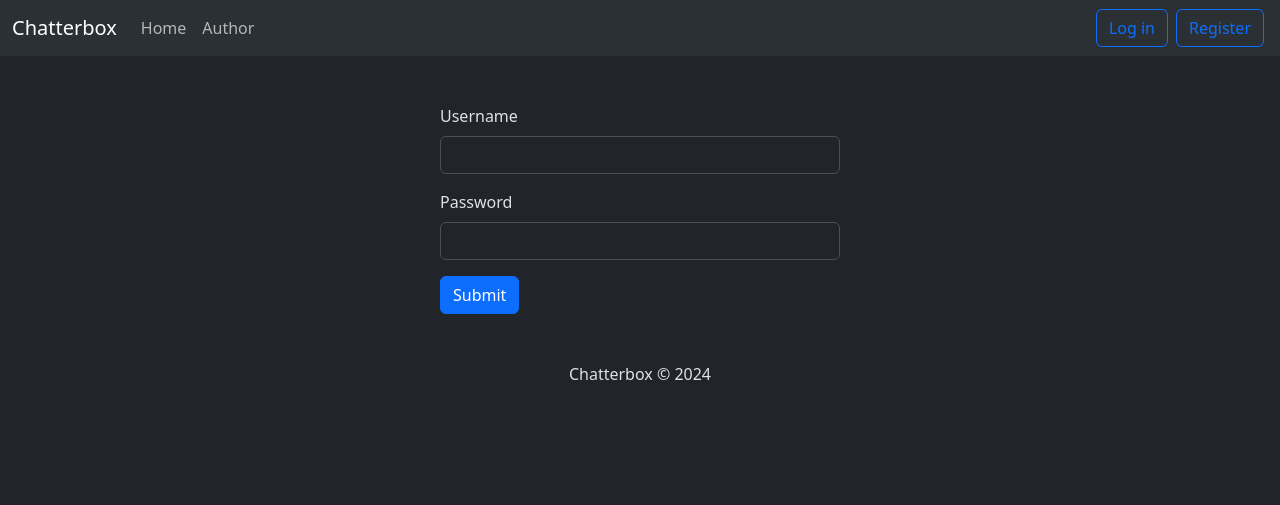
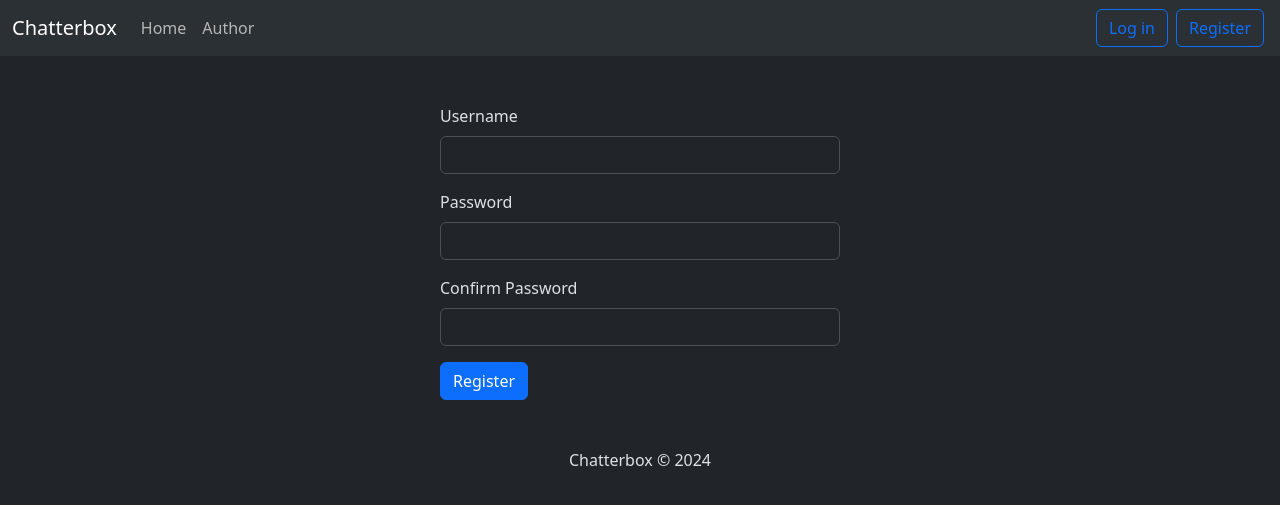
Before and after one commit to Lovsan/chatterbox, a Flask app: page /register in a window 1280 px wide. Shown: the top 505 px of the page. Run offline with Flask 3, Linux system fonts and the light colour scheme.

Commit message:
Add password confirmation and validation to registration process

```diff
--- a/app.py
+++ b/app.py
@@ -56,15 +56,21 @@
             flash("Username and password are required!")
             return redirect("/register")
 
+        # check password length
+        if len(password) < 8:
+            flash("Password must be at least 8 characters long!")
+            return redirect("/register")
+
+        # check password confirmation
+        confirm_password = request.form.get("confirm-password")
+        if password != confirm_password:
+            flash("Passwords do not match!")
+            return redirect("/register")
+
         # check if username already exists
         user = User.query.filter_by(username=username).first()
         if user:
             flash("Username already exists!")
-            return redirect("/register")
-
-        # check password length
-        if len(password) < 8:
-            flash("Password must be at least 8 characters long!")
             return redirect("/register")
 
         # create a new user
--- a/templates/register.html
+++ b/templates/register.html
@@ -2,15 +2,23 @@
 {% block title %}Register{% endblock %}
 
 {% block main %}
+<!-- Register form -->
 <form action="/register" method="post" class="text-start mx-auto" style="max-width: 400px;">
+    <!-- Username -->
     <div class="mb-3">
         <label class="form-label">Username</label>
         <input type="text" class="form-control" name="username">
     </div>
+    <!-- Password -->
     <div class="mb-3">
         <label class="form-label">Password</label>
         <input type="password" class="form-control" name="password">
     </div>
-    <button type="submit" class="btn btn-primary">Submit</button>
+    <!-- Confirm Password -->
+    <div class="mb-3">
+        <label class="form-label">Confirm Password</label>
+        <input type="password" class="form-control" name="confirm-password">
+    </div>
+    <button type="submit" class="btn btn-primary">Register</button>
 </form>
 {% endblock %}
```
